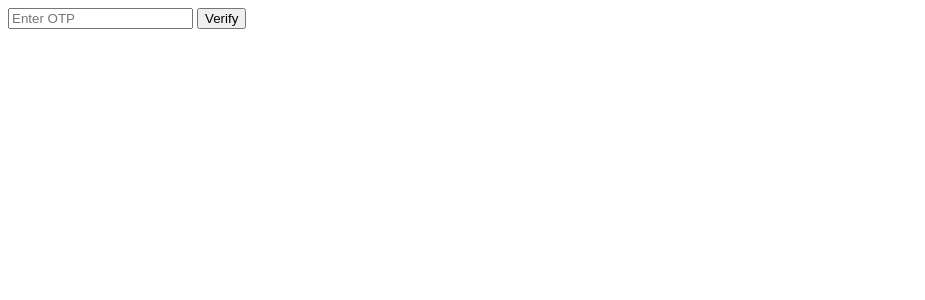
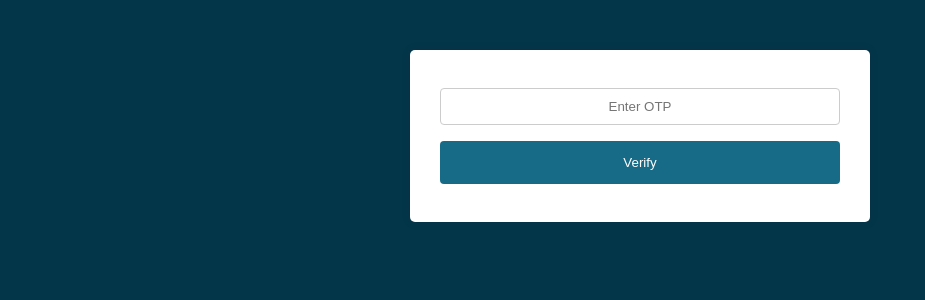
Before and after one commit to touseef0707/Glamify-Web, a Flask app: page /auth_verify in a window 1280 px wide. Shown: the top 300 px of the page, without its empty margins (0-925 px from the left). Run offline with Flask 3, Linux system fonts and the light colour scheme; some libraries are stand-ins or nearby versions.

Commit message:
verification page modified

```diff
--- /dev/null
+++ b/static/css/verify.css
@@ -0,0 +1,49 @@
+body {
+    font-family: Arial, sans-serif;
+    background-color: #04364A;;
+    margin: 0;
+    padding: 0;
+}
+
+form {
+    max-width: 400px;
+    margin: 50px auto;
+    background: #fff;
+    padding: 30px;
+    border-radius: 5px;
+    box-shadow: 0 0 10px rgba(0, 0, 0, 0.1);
+}
+
+form input[type="text"],
+form button[type="submit"] {
+    width: 100%;
+    padding: 10px;
+    margin: 8px 0;
+    display: inline-block;
+    border: 1px solid #ccc;
+    border-radius: 4px;
+    box-sizing: border-box;
+    text-align: center;
+}
+
+form button[type="submit"] {
+    background-color: #176B87;;
+    color: white;
+    padding: 14px 20px;
+    margin: 8px 0;
+    border: none;
+    border-radius: 4px;
+    cursor: pointer;
+    width: 100%;
+    transition-duration: 0.3s;
+}
+
+form button[type="submit"]:hover {
+    background-color: #45a049;
+}
+
+@media screen and (max-width: 600px) {
+    form {
+        width: 90%;
+    }
+}
--- a/templates/auth_verify.html
+++ b/templates/auth_verify.html
@@ -4,6 +4,7 @@
     <meta charset="UTF-8">
     <meta name="viewport" content="width=device-width, initial-scale=1.0">
     <title>Verify</title>
+    <link rel="stylesheet" href="static/css/verify.css">
 </head>
 <body>
     <form action="" method="post">
```
